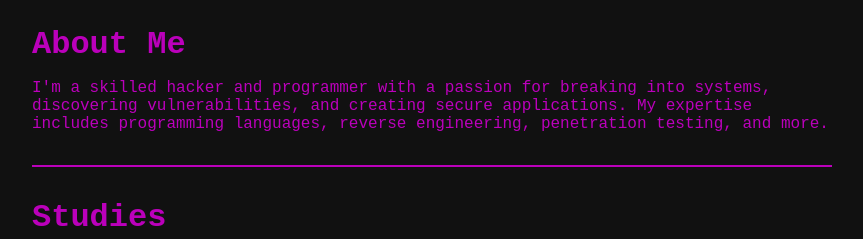
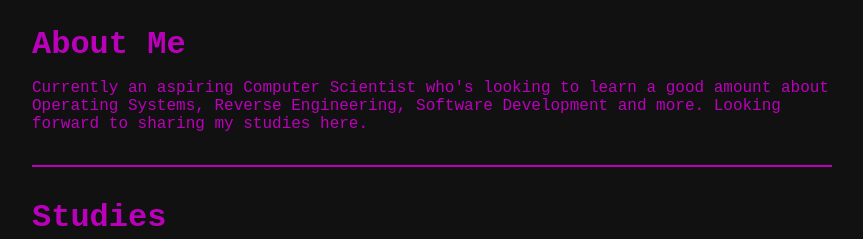
Before and after one commit to GhostByteV/GhostByteV.github.io, a plain HTML site: page index.html in a window 1280 px wide. Shown: the part 400-639 px from the top of the page, without its empty margins (208-1071 px from the left). Drawn offline with Linux system fonts and the light colour scheme.

Commit message:
Updated About Me

```diff
--- a/index.html
+++ b/index.html
@@ -109,7 +109,7 @@
     <hr>
     <img src="https://i.imgur.com/dSEE4Ve.jpg" alt="Profile Picture" class="profile-pic">
     <h2 id="about">About Me</h2>
-    <p>I'm a skilled hacker and programmer with a passion for breaking into systems, discovering vulnerabilities, and creating secure applications. My expertise includes programming languages, reverse engineering, penetration testing, and more.</p>
+    <p>Currently an aspiring Computer Scientist who's looking to learn a good amount about Operating Systems, Reverse Engineering, Software Development and more. Looking forward to sharing my studies here.</p>
     <hr>
     <h2>Studies</h2>
     <div class="projects">
```
